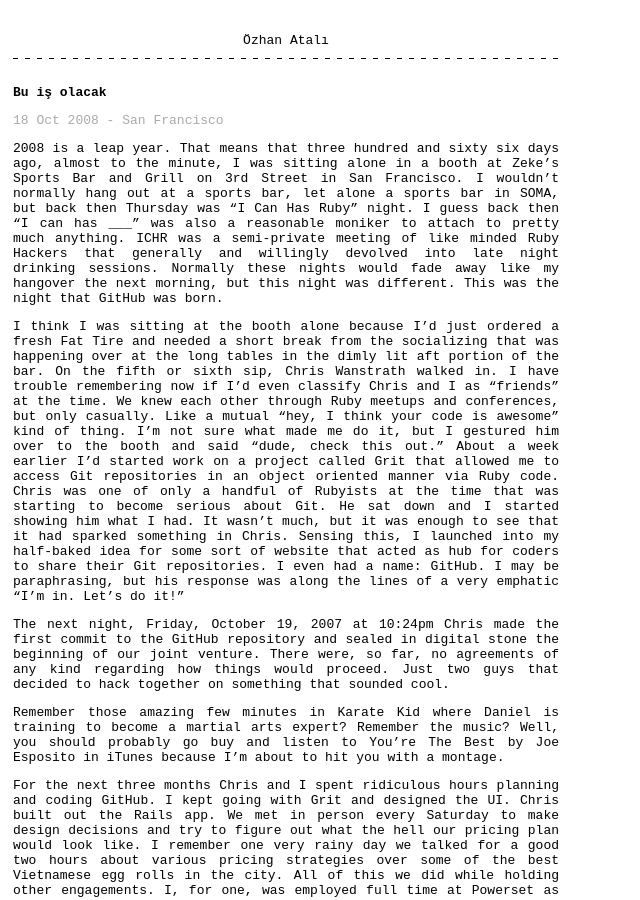
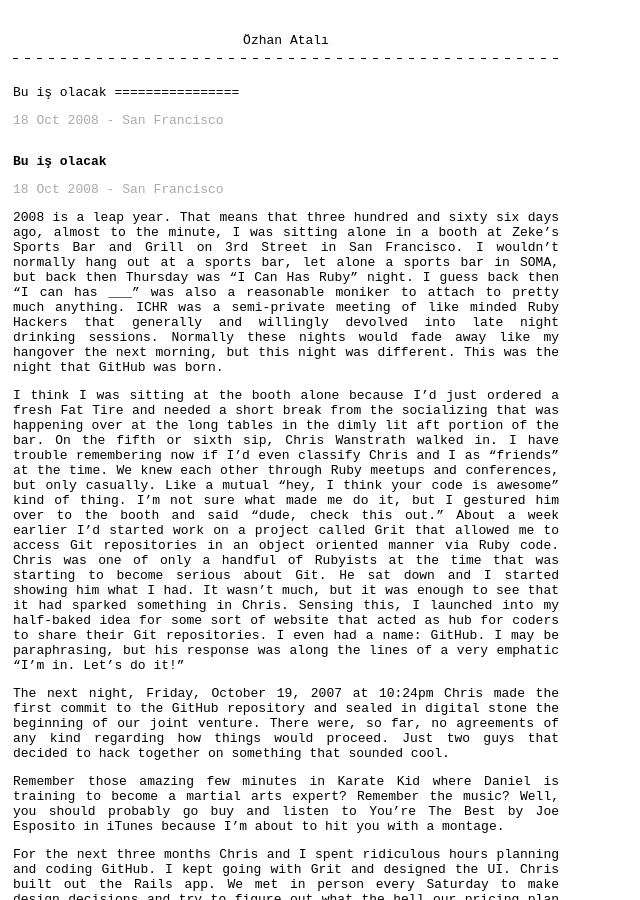
Before and after one commit to ozhanatali/ozhanatali.github.io, a Jekyll site: the page built from _posts/2024-02-04-Bu-is-olacak.md, in a window 1280 px wide and 900 px high. Shown: the whole window, without its empty margins (0-640 px from the left). Built offline with Jekyll 4.4.1, drawn with Linux system fonts in a browser that asks for light colours.

Commit message:
Update post.html

```diff
--- a/_layouts/post.html
+++ b/_layouts/post.html
@@ -2,7 +2,14 @@
 layout: default
 ---
 <div id="post">
-{{ content }}
+
+  {{ page.title }}
+  ================
+
+  <p class="meta">18 Oct 2008 - San Francisco</p>
+
+  {{ content }}
+
 </div>
 
 <div id="related">
```
